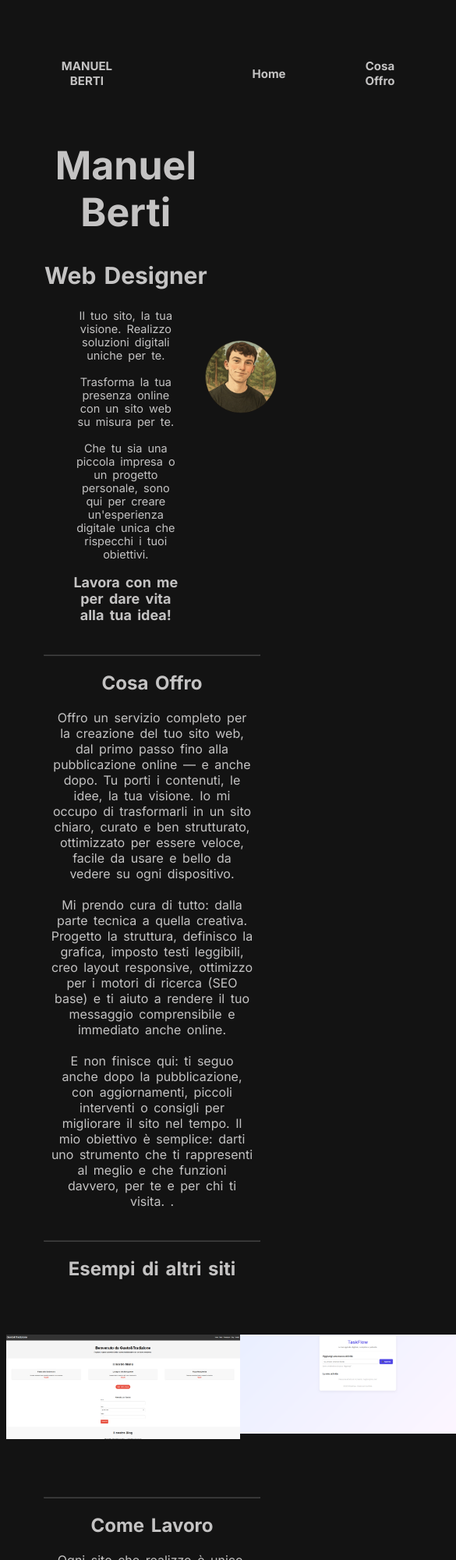
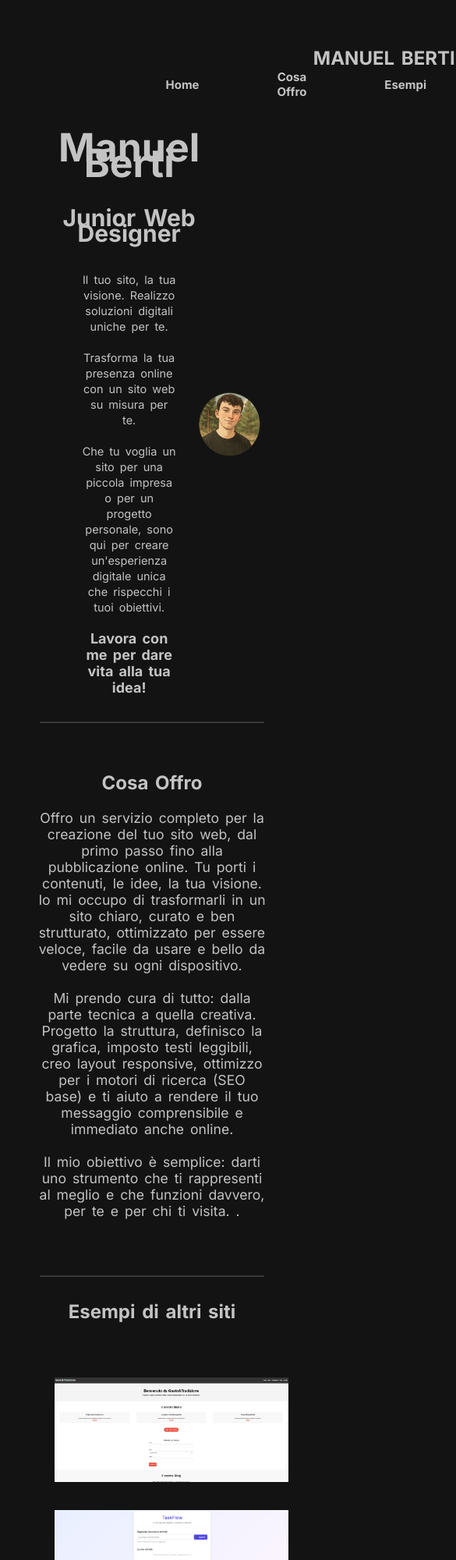
Before and after one commit to Shynis07/ManuelBerti, a plain HTML site: page index.html in a window 390 px wide. Shown: the top 2000 px of the page at 78% size, 585 px wide, since content can reach past the window. Drawn offline with Linux system fonts and the light colour scheme.

Commit message:
Aggiunto nuovo codice per la pagina principale

```diff
--- a/index.html
+++ b/index.html
@@ -24,28 +24,28 @@
 <div class="mezzo" id="home">
     <div class="titolo" >
         <h1 class="t1">Manuel Berti</h1>
-        <h2 class="t2">Web Designer</h2>
+        <h2 class="t2">Junior Web Designer</h2>
         <p class="t3">Il tuo sito, la tua visione. Realizzo soluzioni digitali uniche per te. <br><br>
-          Trasforma la tua presenza online con un sito web su misura per te. <br><br>Che tu sia una piccola impresa o un progetto personale, sono qui per creare un'esperienza digitale unica che rispecchi i tuoi obiettivi.<br><br> <b style="font-size: 18px;">Lavora con me per dare vita alla tua idea!</b></p>
+          Trasforma la tua presenza online con un sito web su misura per te. <br><br>Che tu voglia un sito per una piccola impresa o per un progetto personale, sono qui per creare un'esperienza digitale unica che rispecchi i tuoi obiettivi.<br><br> <b style="font-size: 18px;">Lavora con me per dare vita alla tua idea!</b></p>
     </div>
     <img src="img1.png" alt="" class="profilo">
 </div>
-<hr style="opacity: 0.2; width: 74%; margin-top: 40px;">
+<hr>
 
 <div class="offerta" id="offerta">
     <h2>Cosa Offro</h2>
     <p class="po">
-      Offro un servizio completo per la creazione del tuo sito web, dal primo passo fino alla pubblicazione online — e anche dopo. Tu porti i contenuti, le idee, la tua visione. Io mi occupo di trasformarli in un sito chiaro, curato e ben strutturato, ottimizzato per essere veloce, facile da usare e bello da vedere su ogni dispositivo. <br><br>
+      Offro un servizio completo per la creazione del tuo sito web, dal primo passo fino alla pubblicazione online. Tu porti i contenuti, le idee, la tua visione. Io mi occupo di trasformarli in un sito chiaro, curato e ben strutturato, ottimizzato per essere veloce, facile da usare e bello da vedere su ogni dispositivo. <br><br>
 
       Mi prendo cura di tutto: dalla parte tecnica a quella creativa. Progetto la struttura, definisco la grafica, imposto testi leggibili, creo layout responsive, ottimizzo per i motori di ricerca (SEO base) e ti aiuto a rendere il tuo messaggio comprensibile e immediato anche online.<br><br>
 
-      E non finisce qui: ti seguo anche dopo la pubblicazione, con aggiornamenti, piccoli interventi o consigli per migliorare il sito nel tempo. Il mio obiettivo è semplice: darti uno strumento che ti rappresenti al meglio e che funzioni davvero, per te e per chi ti visita.
+      Il mio obiettivo è semplice: darti uno strumento che ti rappresenti al meglio e che funzioni davvero, per te e per chi ti visita.
 
       </b>.
 
     </p>
 </div>
-<hr style="opacity: 0.2; width: 74%; margin-top: 40px;">
+<hr>
 
 <div class="esempi" >
 
@@ -69,7 +69,7 @@
   </div>
 </div>
 
-<hr style="opacity: 0.2; width: 74%; margin-top: 40px;">
+<hr>
 
 <div class="lavoro" id="comelavoro">
   <h2>Come Lavoro</h2>
@@ -81,9 +81,9 @@
 </div>
 
 
-<hr style="opacity: 0.2; width: 74%; margin-top: 40px;">
+<hr>
 
-<div style="background-color: rgb(19, 19, 19); padding: 2rem 1rem; color: #fff; text-align: center; font-family: sans-serif;" id="contatti">
+<div style="background-color: rgb(19, 19, 19); padding: 2rem 1rem; color: #fff; text-align: center; font-family: sans-serif; line-height: 30px;" id="contatti">
 
   <h2 style="font-size: 1.5rem; margin-bottom: 1rem;">Contatti</h2>
 
--- a/style.css
+++ b/style.css
@@ -1,4 +1,103 @@
 @import url('https://fonts.googleapis.com/css2?family=Fredoka:wght@300..700&family=Inter:ital,opsz,wght@0,14..32,100..900;1,14..32,100..900&family=Montserrat:ital,wght@0,100..900;1,100..900&family=Plus+Jakarta+Sans:ital,wght@0,200..800;1,200..800&family=Roboto:wght@100..900&family=Rubik:ital,wght@0,300..900;1,300..900&display=swap');
+
+* {
+    margin: 0;
+    padding: 0;
+    box-sizing: border-box;
+  }
+  @media screen and (max-width: 768px) {
+    .tabella {
+      flex-direction: column;
+      align-items: center;
+    }
+    .nome {
+      text-align: center;
+      font-size: 1.2rem;
+    }
+  }
+  @media screen and (max-width: 768px) {
+    .tabella {
+      flex-direction: column;
+      text-align: center;
+    }
+
+    .profilo {
+      width: 50%;
+    }
+
+    .t1 {
+      font-size: 2.5rem;
+    }
+
+    .t2 {
+      font-size: 1.5rem;
+    }
+
+    .t3 {
+      font-size: 1rem;
+      width: 90%;
+    }
+
+    .container {
+      flex-direction: column;
+      align-items: center;
+      margin-top: 2rem;
+    }
+
+    .image-wrapper {
+      width: 100%;
+      margin-bottom: 2rem;
+    }
+
+    .image-wrapper img {
+      width: 80%;
+      height: auto;
+    }
+  }
+  @media screen and (max-width: 480px) {
+    .navbar {
+      flex-direction: column;
+      text-align: center;
+      padding: 10px;
+    }
+
+    .tabella {
+      flex-direction: column;
+    }
+
+    .profilo {
+      width: 60%;
+      margin: 0 auto;
+    }
+
+    .t1 {
+      font-size: 2rem;
+    }
+
+    .t2 {
+      font-size: 1.3rem;
+    }
+
+    .t3 {
+      font-size: 0.9rem;
+      width: 90%;
+    }
+
+    .container {
+      flex-direction: column;
+      align-items: center;
+    }
+
+    .image-wrapper {
+      width: 80%;
+      margin-bottom: 1rem;
+    }
+
+    .image-wrapper img {
+      width: 100%;
+      height: auto;
+    }
+  }
 
 html{
     scroll-padding-top: 100px; /* adatta in base all'altezza del tuo header */
@@ -22,10 +121,22 @@ a{
 p{
     text-align: center;
 }
+hr{
+    opacity: 0.2;
+    width: 74%;
+    margin-top: 40px;
+   margin: 0 auto;
+}
+
 .nome{
     text-transform: uppercase;
     margin-left: 13%;
     cursor: pointer;
+    margin: 0;
+  cursor: pointer;
+  text-transform: uppercase;
+  font-size: 1.5rem;
+  flex: 1;
 }
 .navbar{
     display: flex;
@@ -37,27 +148,47 @@ p{
     background-color: rgb(19, 19, 19);
     font-size: 15px;
     padding: 20px 30px;
+    justify-content: space-between;
+    align-items: center;
+    flex-wrap: wrap;
+    padding: 20px 30px;
+    background-color: rgb(19, 19, 19);
+    position: sticky;
+    top: 0;
+    z-index: 1000;
+
 }
 .tabella{
     margin-left: 25%;
     border-collapse: separate;
     border-spacing: 100px 0;
+    flex-wrap: wrap;
 }
+
+.tabella th {
+    list-style: none;
+  }
+
 .mezzo{
     display: flex;
 justify-content: center;
 align-items: center;
+  margin: 2rem;
+  text-align: center;
 }
 .titolo{
     position: relative;
     left: 7%;
     margin: 0 auto;
     text-align: center;
+    line-height: 20px;
 }
 .t1{
 font-size: 50px;
 }
 .t2{
+    margin-top: 50px;
+    margin-bottom: 40px;
     font-size: 30px;
     text-transform:capitalize;
 }
@@ -71,23 +202,32 @@ font-size: 50px;
     width: 25%;
     margin-top: 5%;
    margin-right: 7%;
+
 }
 .offerta{
     text-align: center;
+    margin-top: 30px;
+    margin-bottom: 40px;
+    padding: 2rem;
+}
+.offerta h2{
+    margin-bottom: 20px;
 }
 .po, .pl{
     width: 70%;
     margin: 0 auto;
-
+    font-size: 1.1rem;
 }
 .esempi{
     text-align: center;
+    margin-top: 30px;
 }
 .container {
       display: flex;
       justify-content: space-around;
       margin-top: 70px;
       margin-bottom: 70px;
+      flex-wrap: wrap;
     }
 
     .image-wrapper {
@@ -99,6 +239,7 @@ font-size: 50px;
       width: 300px;
       height: auto;
       display: block;
+      height: auto;
     }
 
     .overlay {
@@ -123,7 +264,12 @@ font-size: 50px;
     }
 
 .lavoro{
+    margin-top: 30px;
     text-align: center;
+    margin-bottom: 40px;
+}
+.lavoro h2{
+    margin-bottom: 20px;
 }
 
 
@@ -204,3 +350,27 @@ a:visited{
         font-size: 18px;
     }
 }
+@media screen and (max-width: 768px) {
+    .po, .pl {
+      width: 90%;
+    }
+  }
+  #contatti {
+    background-color: rgb(19, 19, 19);
+    padding: 2rem 1rem;
+    color: #fff;
+    text-align: center;
+    font-family: sans-serif;
+  }
+  #contatti p {
+    font-size: 1rem;
+  }
+  @media screen and (max-width: 768px) {
+    #contatti {
+      padding: 1rem;
+    }
+
+    #contatti p {
+      font-size: 0.9rem;
+    }
+  }
```
